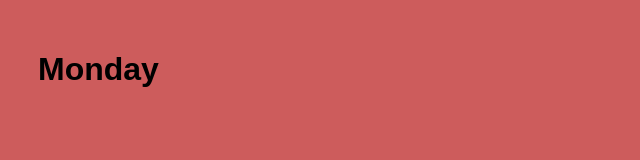
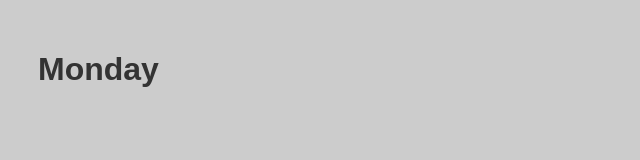
Before and after one commit to StephTorok/monday, a plain HTML site: page index.html in a window 1280 px wide. Shown: the whole page, without its empty margins (0-640 px from the left). Drawn offline with Linux system fonts and the light colour scheme.

Commit message:
Update main.css
changed bg and text color

```diff
--- a/css/main.css
+++ b/css/main.css
@@ -1,6 +1,7 @@
 body {
-    background-color: indianred;
+    background-color: #ccc;
     font-family: sans-serif;
+    color: #333;
 }
 h1 {
     padding: 30px;
```
